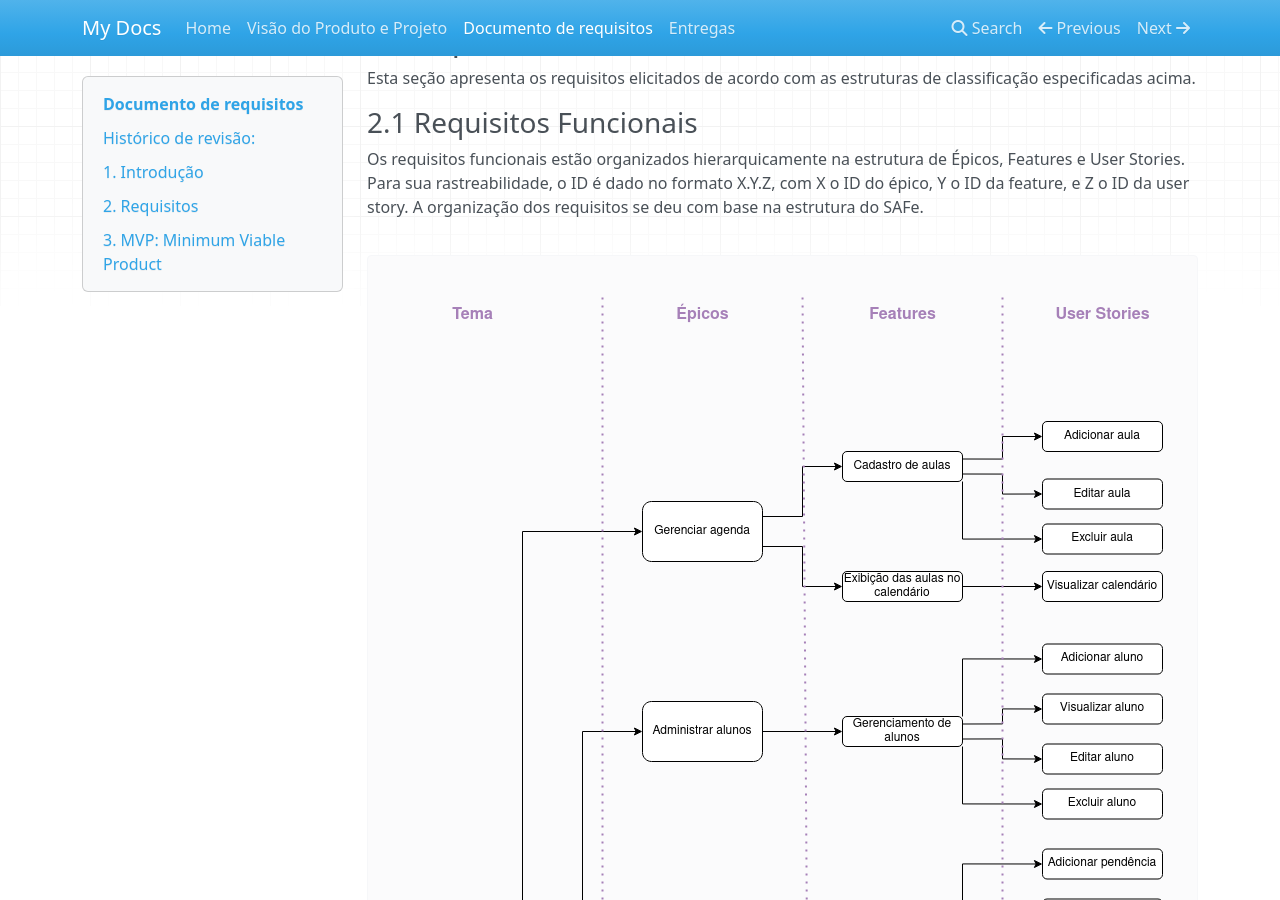
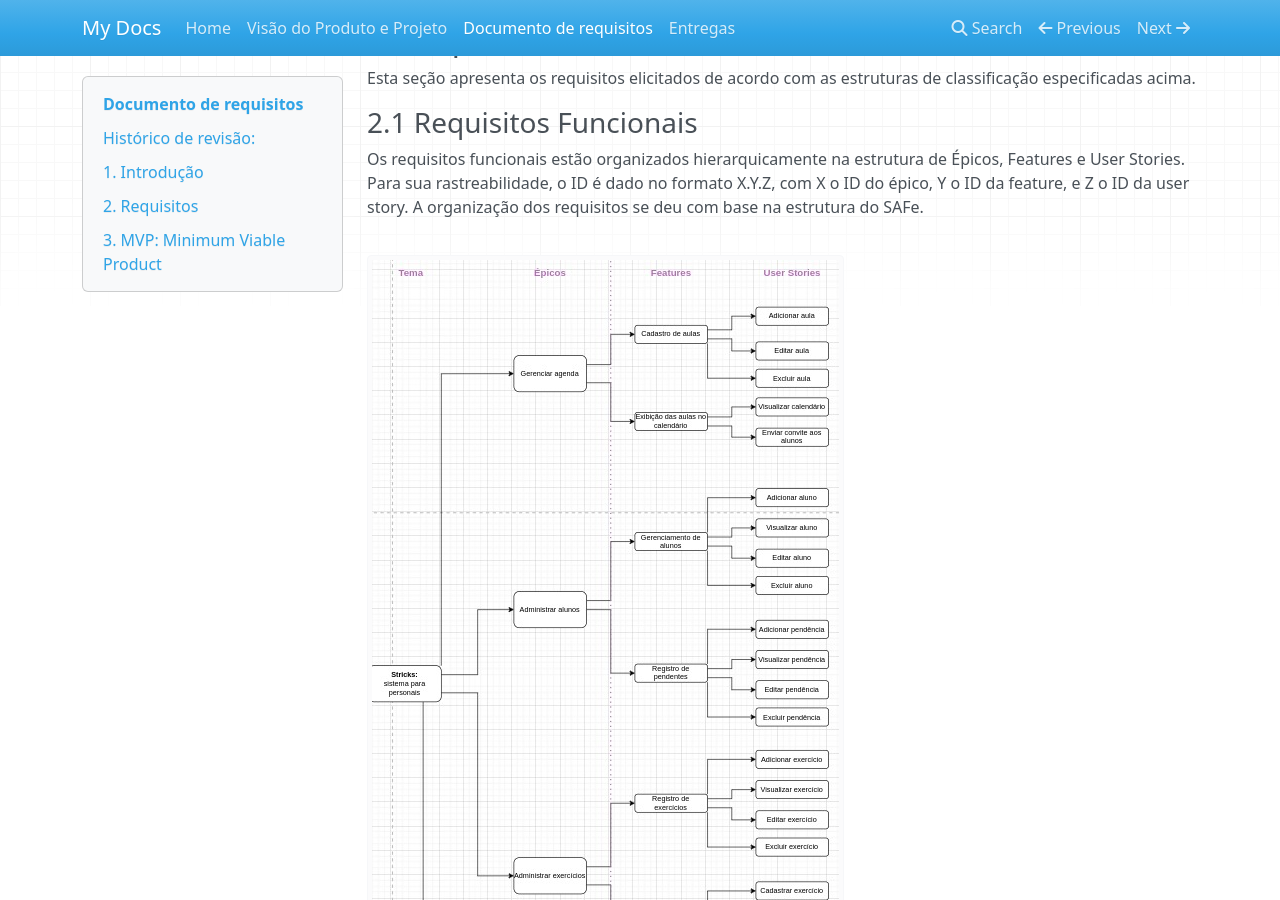
Before and after one commit to mdsreq-fga-unb/2022.2-Strix, an MkDocs documentation site: the page built from documentation/docs/documento_de_requisitos.md, in a window 1280 px wide and 900 px high, scrolled down 867 px. Built offline with MkDocs 1.6.1, drawn with Linux system fonts in a browser that asks for light colours; nearby versions of some CDN libraries.

Commit message:
Adição do novo diagrama

```diff
--- a/documentation/docs/documento_de_requisitos.md
+++ b/documentation/docs/documento_de_requisitos.md
@@ -37,7 +37,7 @@ Esta seção apresenta os requisitos elicitados de acordo com as estruturas de c
 
 Os requisitos funcionais estão organizados hierarquicamente na estrutura de Épicos, Features e User Stories. Para sua rastreabilidade, o ID é dado no formato X.Y.Z, com X o ID do épico, Y o ID da feature, e Z o ID da user story. A organização dos requisitos se deu com base na estrutura do SAFe.
 
-![](./img/diagrama.png)
+![](./img/novo_diagrama.jpg)
 
 #### 2.1.1 Épicos
 
```
Also changed, not shown: documentation/docs/img/novo_diagrama.jpg (added).
